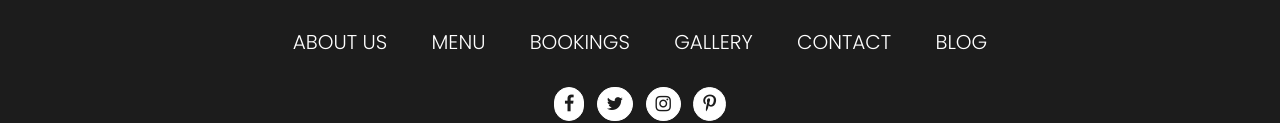
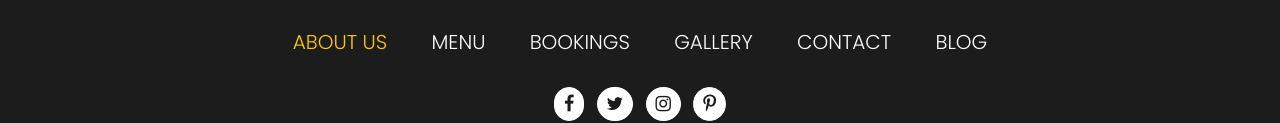
Before and after one commit to SagarSpi/L_Gran-food-restaurant-website, a plain HTML site: page index.html in a window 1280 px wide. In both pictures the pointer is over the item 340 px from the left and 6059 px from the top of the page. Shown: the part 6017-6140 px from the top of the page. Drawn offline with nearby package versions, Linux system fonts and the light colour scheme.

Commit message:
footer link up

```diff
--- a/css/style.css
+++ b/css/style.css
@@ -394,6 +394,11 @@ ul li{
     padding: 0px 20px;
     font-weight: 300;
 }
+.footer-section .footer-inner .footer-text ul li:hover{
+    color: #ffc901;
+    cursor: pointer;
+    transition: .3s linear;
+}
 .footer-section .footer-inner .footer-icon ul li{
     display: inline;
 }
```
